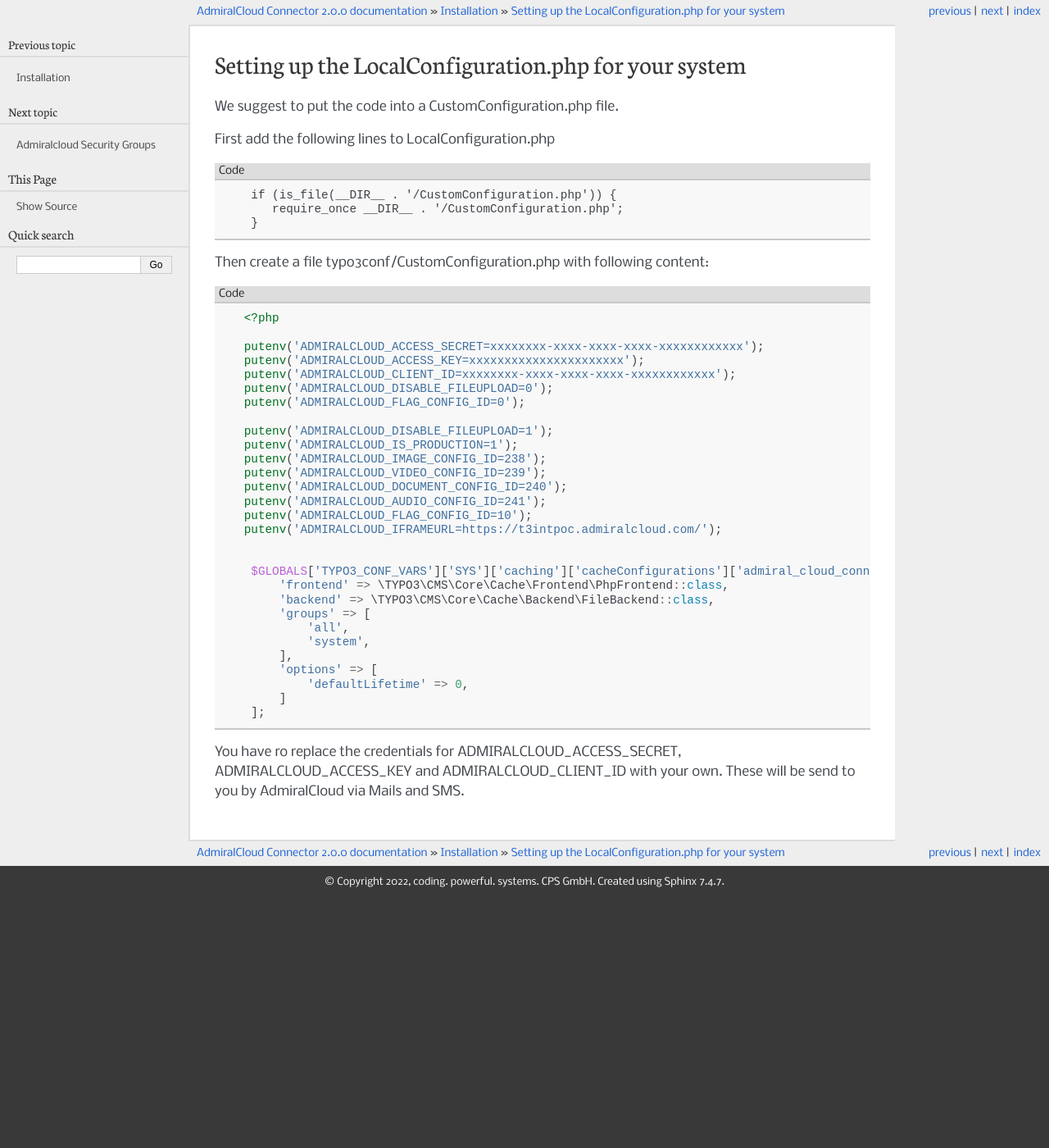
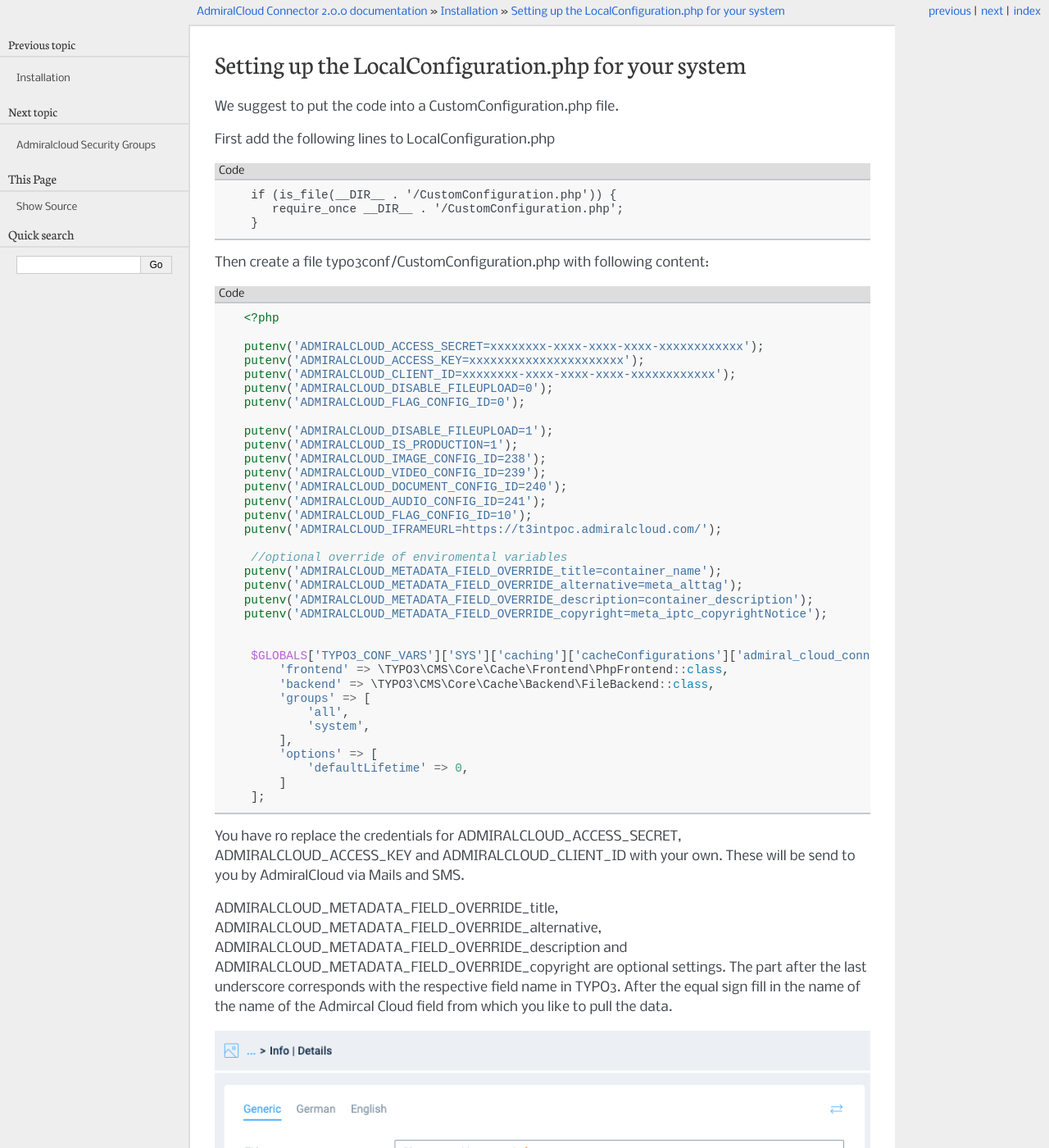
Before and after one commit to s-nunez/admiral-cloud-connector, a Sphinx documentation site: the page built from Documentation/Installation/LocalConfiguration.rst, in a window 1280 px wide and 1400 px high. Shown: the whole window at 82% size. Built offline with Sphinx 7.4.7, drawn with Linux system fonts in a browser that asks for light colours.

Commit message:
[TASK] update docu

```diff
--- a/Documentation/Installation/LocalConfiguration.rst
+++ b/Documentation/Installation/LocalConfiguration.rst
@@ -40,6 +40,12 @@
        putenv('ADMIRALCLOUD_FLAG_CONFIG_ID=10');
        putenv('ADMIRALCLOUD_IFRAMEURL=https://t3intpoc.admiralcloud.com/');
 
+        //optional override of enviromental variables
+       putenv('ADMIRALCLOUD_METADATA_FIELD_OVERRIDE_title=container_name');
+       putenv('ADMIRALCLOUD_METADATA_FIELD_OVERRIDE_alternative=meta_alttag');
+       putenv('ADMIRALCLOUD_METADATA_FIELD_OVERRIDE_description=container_description');
+       putenv('ADMIRALCLOUD_METADATA_FIELD_OVERRIDE_copyright=meta_iptc_copyrightNotice');
+
 
         $GLOBALS['TYPO3_CONF_VARS']['SYS']['caching']['cacheConfigurations']['admiral_cloud_connector'] = [
             'frontend' => \TYPO3\CMS\Core\Cache\Frontend\PhpFrontend::class,
@@ -54,3 +60,8 @@
         ];
 
 You have ro replace the credentials for ADMIRALCLOUD_ACCESS_SECRET, ADMIRALCLOUD_ACCESS_KEY and ADMIRALCLOUD_CLIENT_ID with your own. These will be send to you by AdmiralCloud via Mails and SMS.
+
+ADMIRALCLOUD_METADATA_FIELD_OVERRIDE_title, ADMIRALCLOUD_METADATA_FIELD_OVERRIDE_alternative, ADMIRALCLOUD_METADATA_FIELD_OVERRIDE_description and
+ADMIRALCLOUD_METADATA_FIELD_OVERRIDE_copyright are optional settings. The part after the last underscore corresponds with the respective field name in TYPO3. After the equal sign fill in the name of the name of the Admircal Cloud field from which you like to pull the data.
+
+.. image:: ../Images/default-titles.png
```
Also changed, not shown: Documentation/Images/default-titles.png (added).
